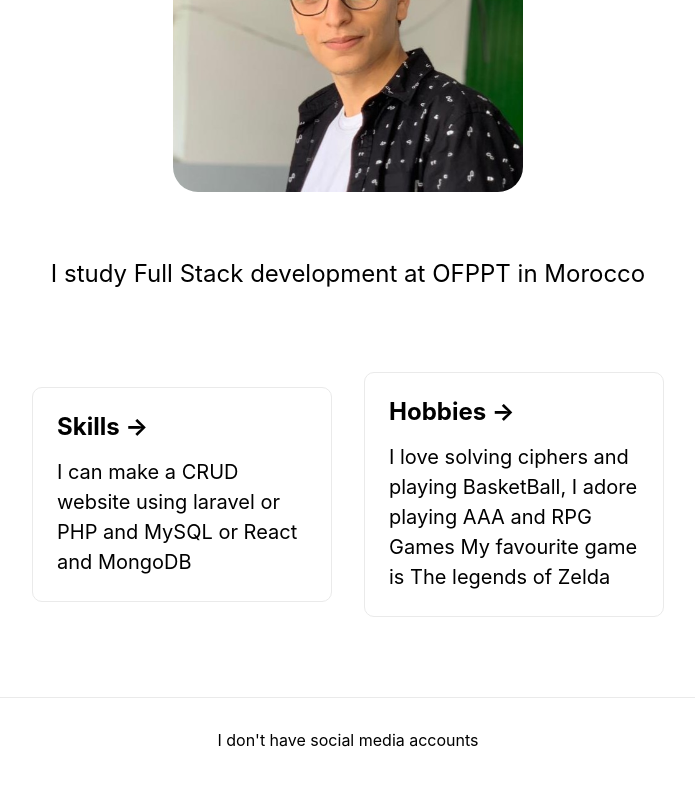
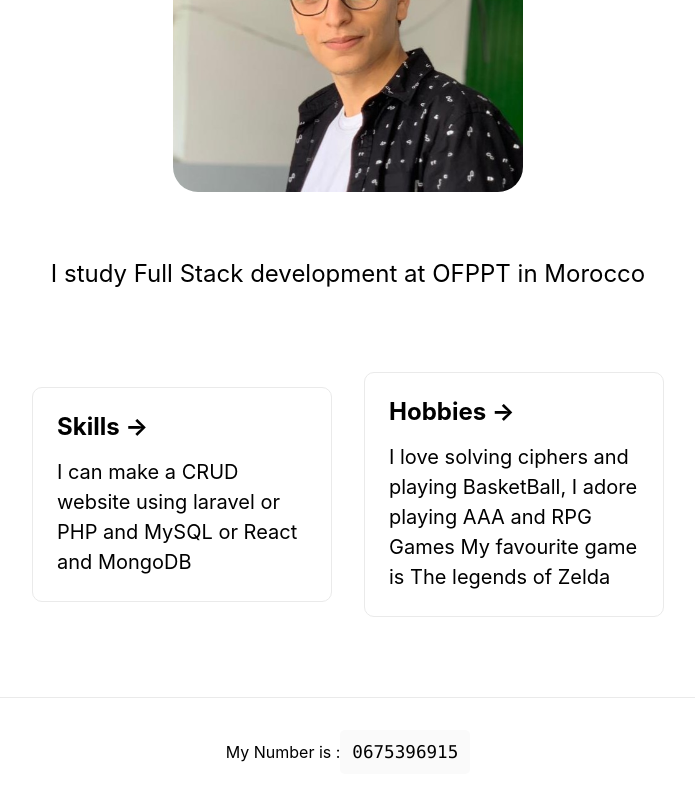
Before and after one commit to YoussefJemmane/joemane, a Next.js app: page / in a window 1280 px wide. Shown: the part 326-1126 px from the top of the page, without its empty margins (292-987 px from the left). Built offline with nearby package versions, Linux system fonts and the light colour scheme.

Commit message:
Update index.js

```diff
--- a/pages/index.js
+++ b/pages/index.js
@@ -43,7 +43,7 @@ export default function Home() {
       </main>
 
       <footer className={styles.footer}>
-          I don't have social media accounts
+          My Number is : <code className={styles.code}>0675396915</code>
       </footer>
     </div>
   )
```
